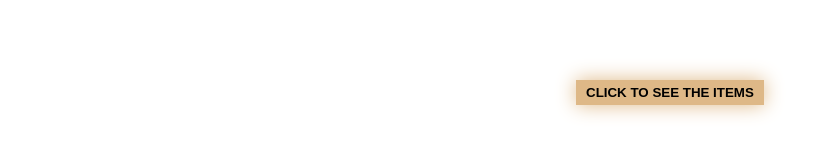
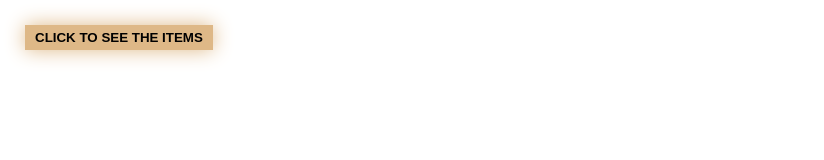
Before and after one commit to Prasadk1226/FakeStore-Adding-cards-using-click-function, a plain HTML site: page index.html in a window 1280 px wide. Shown: the whole page, without its empty margins (0-824 px from the left). Drawn offline with Linux system fonts and the light colour scheme.

Commit message:
Changed button style

```diff
--- a/index.html
+++ b/index.html
@@ -17,7 +17,7 @@
 
     </div> -->
 
-    <button id="btn" style="position: fixed; top: 10%; left: 45%; background-color: burlywood; border: 0px solid; padding: 5px 10px;font-weight: bolder; box-shadow: 0px 0px 20px burlywood;">CLICK TO SEE THE ITEMS</button>
+    <button id="btn" style="position: fixed; top: 25px; left: 25px; background-color: burlywood; border: 0px solid; padding: 5px 10px;font-weight: bolder; box-shadow: 0px 0px 20px burlywood;">CLICK TO SEE THE ITEMS</button>
     <script src="./DOMclickfunction.js"></script>
 </body>
 </html>
```
